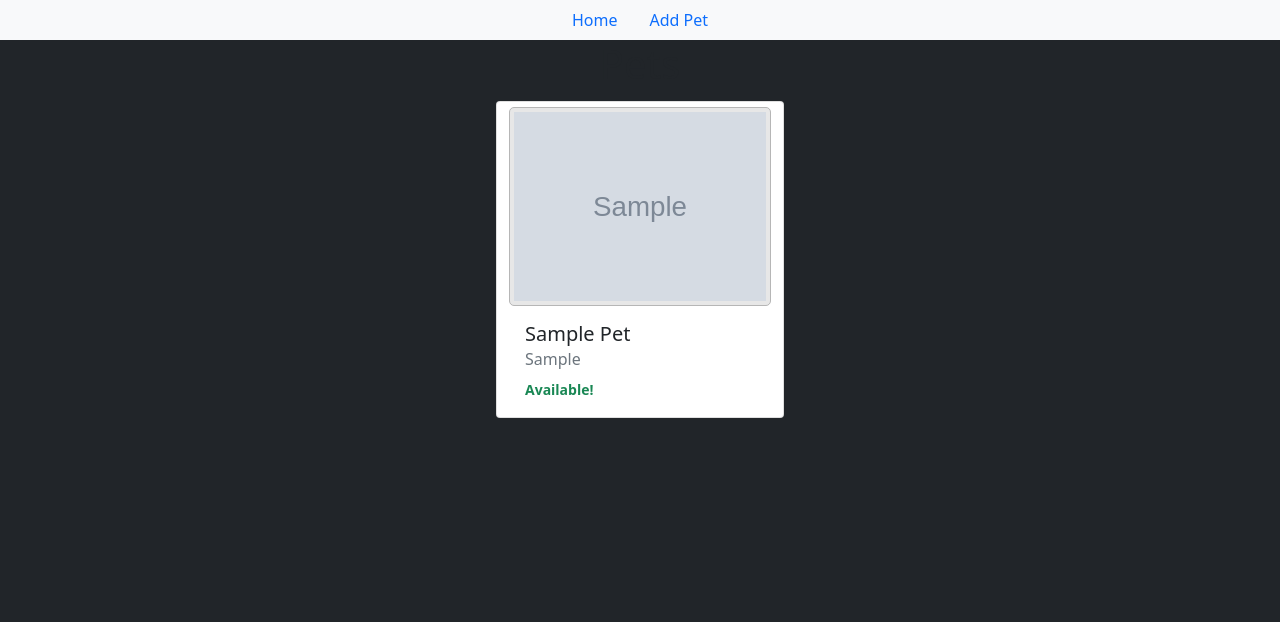
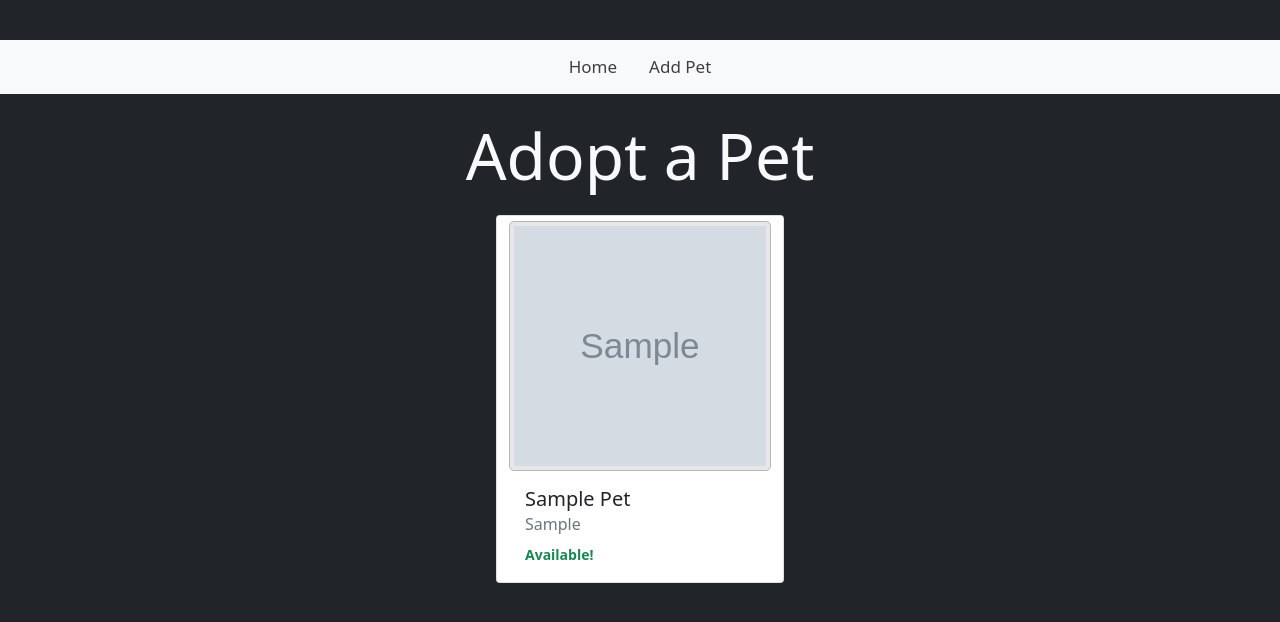
Before and after one commit to Woozical/springboard-24.1, a Flask app: page / in a window 1280 px wide. Shown: the top 622 px of the page. Run offline with Flask 2, Linux system fonts and the light colour scheme; tables that the repository leaves empty hold one stand-in row (values such as "Sample post"); grey boxes marked "Sample" are stand-in pictures; one stand-in notice (Sample message) is shown; parts of the project's set-up code (start-up, migrations or seed data) failed here and were passed over.

Commit message:
template styling and pet detail view

```diff
--- a/app.py
+++ b/app.py
@@ -2,7 +2,7 @@
 
 from flask import Flask, redirect, render_template, request, flash
 from models import db, connect_db, Pet
-from forms import AddPetForm
+from forms import AddPetForm, EditPetForm
 
 app = Flask(__name__)
 app.config['SECRET_KEY'] = 'YOUR_KEY_HERE'
@@ -35,3 +35,10 @@ def add_pet():
             return redirect('/add')
     else:
         return render_template('add-pet.html', form=form)
+
+@app.route('/<int:pet_id>')
+def pet_detail_view(pet_id):
+    pet = Pet.query.get_or_404(pet_id)
+    form = EditPetForm(obj=pet)
+
+    return render_template('pet-detail.html', pet=pet, form=form)
--- /dev/null
+++ b/static/style.css
@@ -0,0 +1,36 @@
+.s-navbar{
+    background-color: rgb(255, 230, 0);
+    overflow: hidden;
+    margin-bottom: 3vh;
+}
+
+.s-navbar a{
+    color: rgb(63, 63, 63);
+    text-decoration: none;
+    padding: 14px 16px;
+    text-align: center;
+    float: left;
+    font-size: 17px;
+    transition: all 200ms;
+}
+
+.s-navbar a:hover{
+    background-color: rgb(255, 230, 0);;
+    color: black;
+}
+
+.darkened a{
+    background-color: rgb(63, 63, 63);
+    color: white;
+}
+
+.pet-photo{
+    background-color: rgb(231, 231, 231);
+    border: 1px solid rgb(182, 182, 182);
+    border-radius: 5px;
+    padding: 4px;
+    margin-top: 5px;
+    height: 250px;
+    width: auto;
+    object-fit: cover;
+}
--- a/templates/base.html
+++ b/templates/base.html
@@ -9,6 +9,13 @@
     <title>{%block title%}{%endblock%}</title>
 </head>
 <body class="bg-dark">
+    {% with messages = get_flashed_messages() %}
+        {% if messages %}
+            {% for msg in messages %}
+            <p>{{msg}}</p>
+            {% endfor %}
+        {% endif %}
+    {% endwith %}
     {% include 'nav.html' %}
     {% block content %}
     {% endblock %}
--- a/templates/home.html
+++ b/templates/home.html
@@ -6,7 +6,7 @@
 {% block content %}
 
 <div class="container" style="width: 60vw;">
-    <h1 class="text-center">Pets</h1>
+    <h1 class="text-center text-light display-3" style="margin-bottom:2vh;">Adopt a Pet</h1>
     {% for pet in pets %}
         {% if loop.index % 3 == 1 %}
         <div class="row justify-content-center">
--- a/templates/pet-card.html
+++ b/templates/pet-card.html
@@ -1,8 +1,8 @@
 <div class="card" style="width: 18rem; margin: 5px;">
     {% if pet.photo_url %}
-        <img class="card-img-top" style="background-color: rgb(231, 231, 231); border: 1px solid rgb(182, 182, 182); border-radius: 5px; padding: 4px; margin-top: 5px;" src="{{pet.photo_url}}" alt="{{pet.name}}">
+        <img class="card-img-top pet-photo" src="{{pet.photo_url}}" alt="{{pet.name}}">
     {% else %}
-        <img class="card-img-top" style="background-color: rgb(231, 231, 231); border: 1px solid rgb(182, 182, 182); border-radius: 5px; padding: 4px; margin-top: 5px;" src="https://upload.wikimedia.org/wikipedia/commons/thumb/5/51/Paw-print.svg/1200px-Paw-print.svg.png" alt="{{pet.name}}">
+        <img class="card-img-top pet-photo" src="https://upload.wikimedia.org/wikipedia/commons/thumb/5/51/Paw-print.svg/1200px-Paw-print.svg.png" alt="{{pet.name}}">
     {% endif %}
         <div class="card-body">
             <h5 class="card-title">{{pet.name.title()}}</h5>
@@ -14,5 +14,6 @@
                 <i class="text-muted">Unavailable</i>
                 {% endif %}
             </small>
+            <a class="stretched-link" href="/{{pet.id}}"></a>
         </div>
 </div>
```
Also changed, not shown: templates/pet-detail.html (added, +50 -0 lines). Lines whose indentation alone changed are shown as unchanged.
